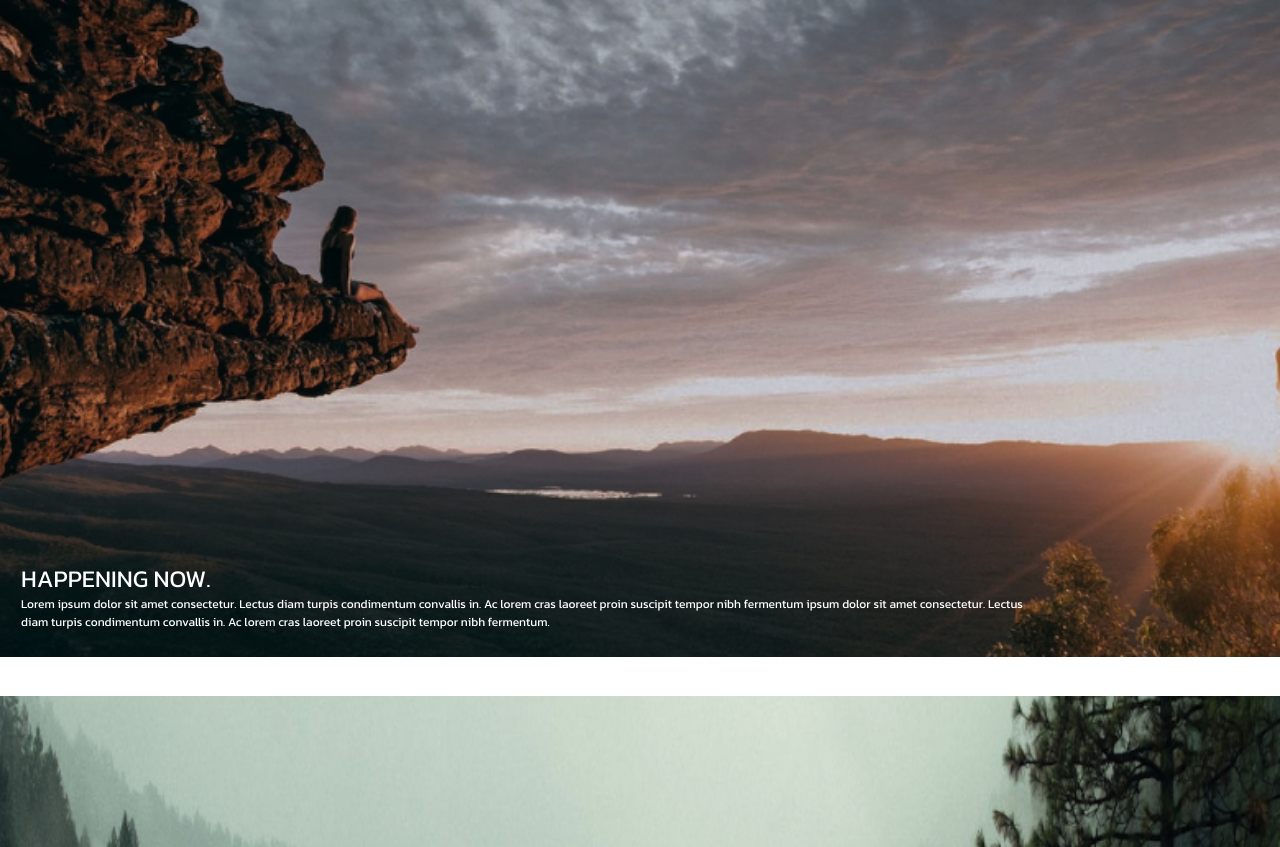
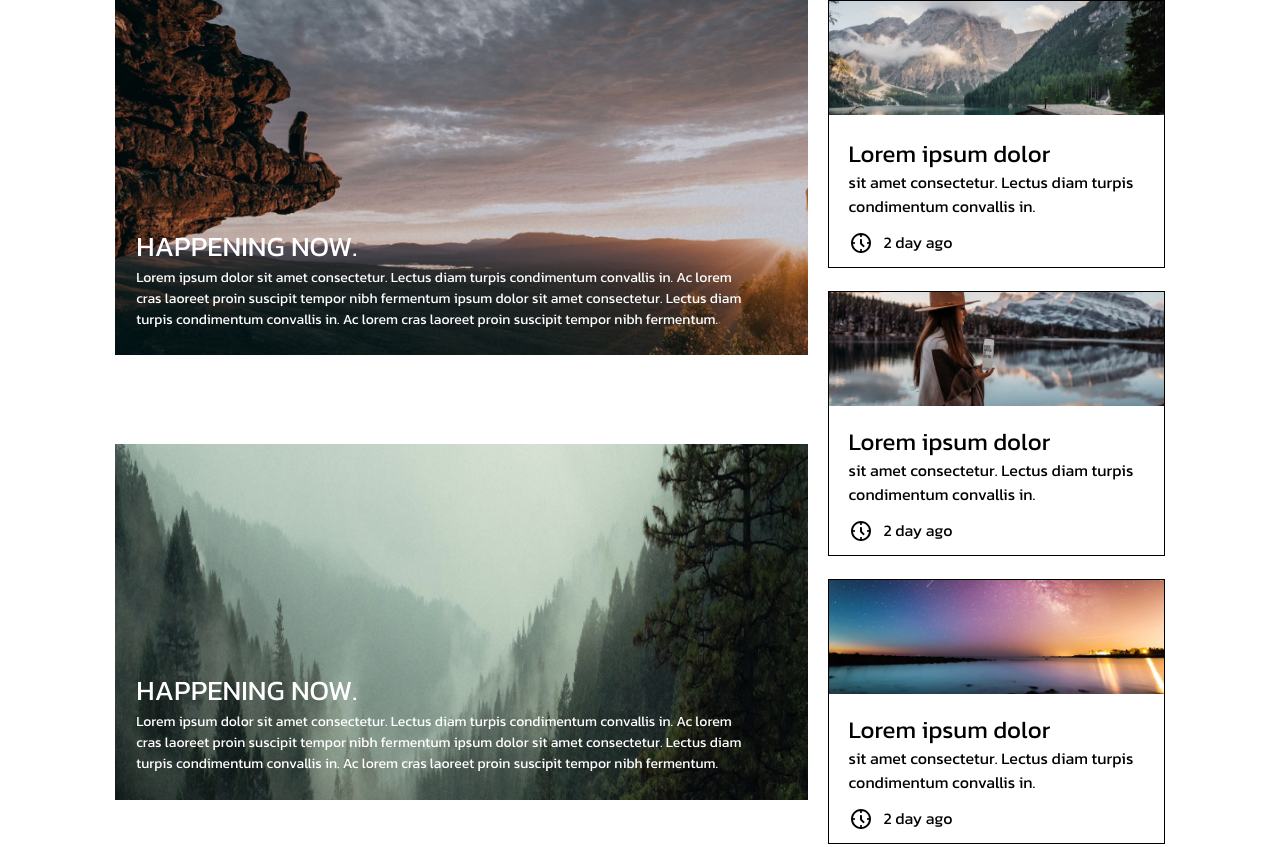
Before and after one commit to giorgi314/lesson11, a plain HTML site: page index.html in a window 1280 px wide. Shown: the top 847 px of the page. Drawn offline with Linux system fonts and the light colour scheme.

Commit message:
finished

```diff
--- a/css/media.css
+++ b/css/media.css
@@ -1,3 +1,4 @@
+
 @media(min-width:320px){
     .container{
         min-width: 320px;
@@ -19,3 +20,80 @@
         display: none;
     }
 }
+@media(min-width:834px) {
+    .container{
+        min-width: 700px;
+        width: 84%;
+        margin: 0 auto;
+    }
+    .right{
+        display: -webkit-box;
+        display: -ms-flexbox;
+        display: flex;
+        width: 100%;
+        -webkit-column-gap: 20px;
+           -moz-column-gap: 20px;
+                column-gap: 20px;
+        margin-bottom: 55px;
+    }
+    .minimid{
+        display:-webkit-box;
+        display:-ms-flexbox;
+        display:flex;
+        -webkit-box-orient: vertical;
+        -webkit-box-direction: normal;
+            -ms-flex-direction: column;
+                flex-direction: column;
+    }
+    .p{
+        font-size: 14px;
+        line-height: 20.93px;
+    }
+    .h2{
+        font-size: 28px;
+        line-height: 41.86px;
+    }
+}
+@media(min-width:1024px){
+.container{
+    width: 82%;
+    display: -webkit-box;
+    display: -ms-flexbox;
+    display: flex;
+    -webkit-column-gap: 20px;
+       -moz-column-gap: 20px;
+            column-gap: 20px;
+}
+.left{
+    width: 780px;
+}
+.left-up{
+    margin-bottom: 86px;
+}
+.right{
+    width: 380px;
+    -webkit-box-orient: vertical;
+    -webkit-box-direction: normal;
+        -ms-flex-direction: column;
+            flex-direction: column;
+    margin-top: 0;
+    row-gap: 23px;
+}
+.last{
+    display: -webkit-box;
+    display: -ms-flexbox;
+    display: flex;
+    -webkit-box-orient: vertical;
+    -webkit-box-direction: normal;
+        -ms-flex-direction: column;
+            flex-direction: column;
+}
+.h3{
+    font-size: 24px;
+    line-height: 35.28px;
+}
+.p-tag{
+    font-size: 16px;
+    line-height: 23.92px;
+}
+}
--- a/css/style.css
+++ b/css/style.css
@@ -7,8 +7,7 @@
     position: relative;
 }
 .absolute{
-    width: 340px;
-    width: 80%;
+    width: 90%;
     position: absolute;
     bottom: 28px;
     left: 21px;
@@ -48,13 +47,19 @@
     text-align: left;
     color: #000000;
 }
+.right-mini{
+    border: 1px solid #000000;
+}
 .right-mini-text{
-    width: 90%x;
     margin: 18px 15px 12px 20px;
 
 }
 .right-mini-text-down{
+    display: -webkit-box;
+    display: -ms-flexbox;
     display: flex;
-    column-gap: 11px;
+    -webkit-column-gap: 11px;
+       -moz-column-gap: 11px;
+            column-gap: 11px;
     margin-top: 12px;
 }
--- a/index.html
+++ b/index.html
@@ -40,7 +40,7 @@
             </div>
             <div class="right">
                 <div class="right-mini">
-                    <img class="image"  src="images/Rectangle 15.jpg" alt="img">
+                    <img class="image"  src="images/Rectangle15.jpg" alt="img">
                     <div class="right-mini-text">
                         <div class="right-mini-text-up">
                             <h3 class="h3">Lorem ipsum dolor</h3>
@@ -53,7 +53,7 @@
                     </div>
                 </div>
                 <div class="right-mini minimid">
-                    <img class="image"  src="images/Rectangle 17.png" alt="img">
+                    <img class="image"  src="images/Rectangle17.png" alt="img">
                     <div class="right-mini-text">
                         <div class="right-mini-text-up">
                             <h3 class="h3">Lorem ipsum dolor</h3>
@@ -66,7 +66,7 @@
                     </div>
                 </div>
                 <div class="right-mini last">
-                    <img class="image"  src="images/Rectangle 19 (1).png" alt="img">
+                    <img class="image"  src="images/Rectangle19(1).png" alt="img">
                     <div class="right-mini-text">
                         <div class="right-mini-text-up">
                             <h3 class="h3">Lorem ipsum dolor</h3>
```
Also changed, not shown: images/Rectangle15.jpg (renamed from images/Rectangle 15.jpg), images/Rectangle17.png (renamed from images/Rectangle 17.png), images/Rectangle19(1).png (renamed from images/Rectangle 19 (1).png).
